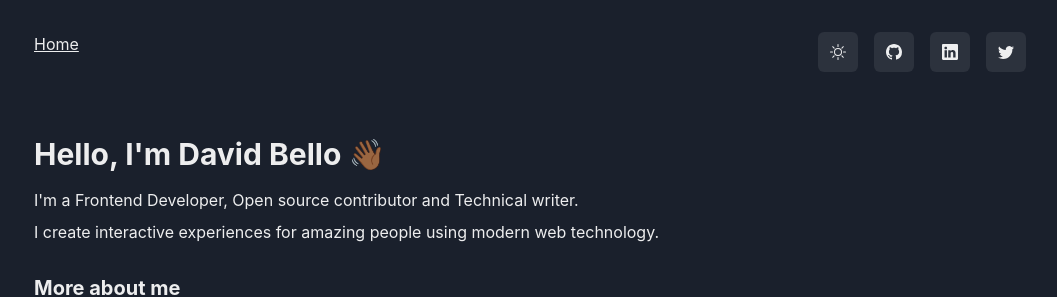
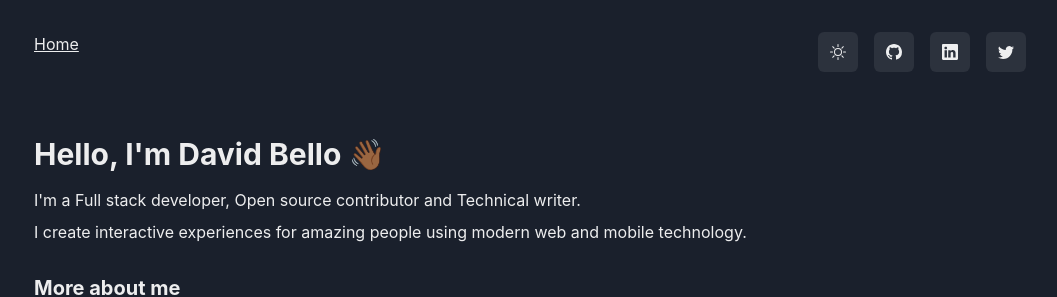
Before and after one commit to bellodavid/bellodavid.github.io, a Next.js app: page / in a window 1280 px wide. Shown: the top 297 px of the page, without its empty margins (110-1167 px from the left). Built offline with nearby package versions, Linux system fonts and the light colour scheme.

Commit message:
adjustment

```diff
--- a/pages/index.tsx
+++ b/pages/index.tsx
@@ -17,12 +17,12 @@ export default function Home() {
         </Heading>
 
         <Text mb={".5rem"}>
-          I'm a Frontend Developer, Open source contributor and Technical
+          I'm a Full stack developer, Open source contributor and Technical
           writer.
         </Text>
         <Text mb={".5rem"}>
           I create interactive experiences for amazing people using modern web
-          technology.
+          and mobile technology.
         </Text>
       </Box>
       <Box mb={"2rem"}>
```
Also changed, not shown: 1 other file (tests, documents, lock files or other folders).
